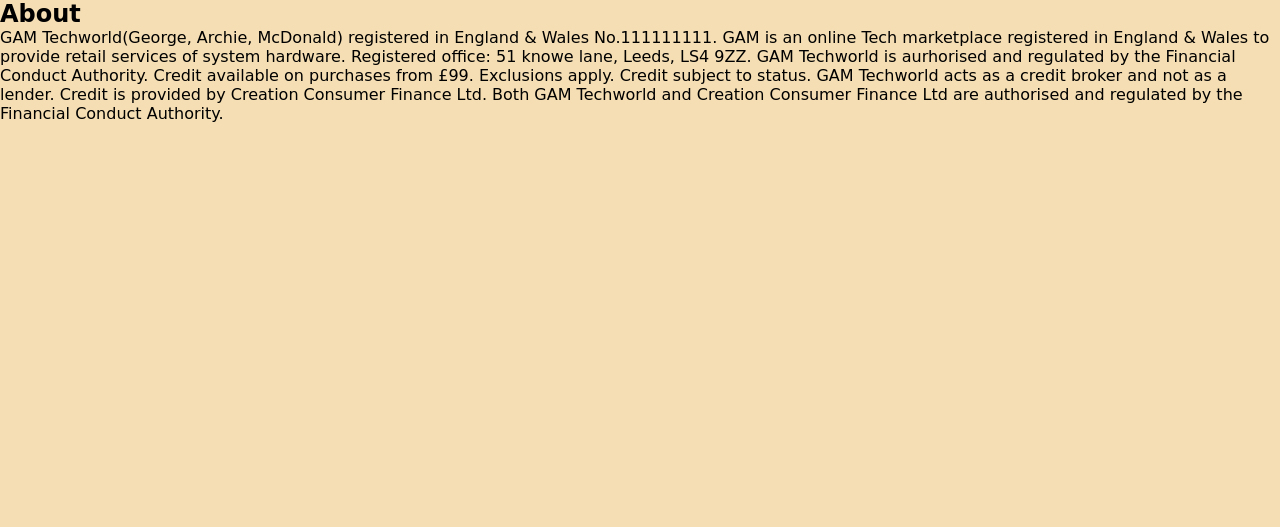
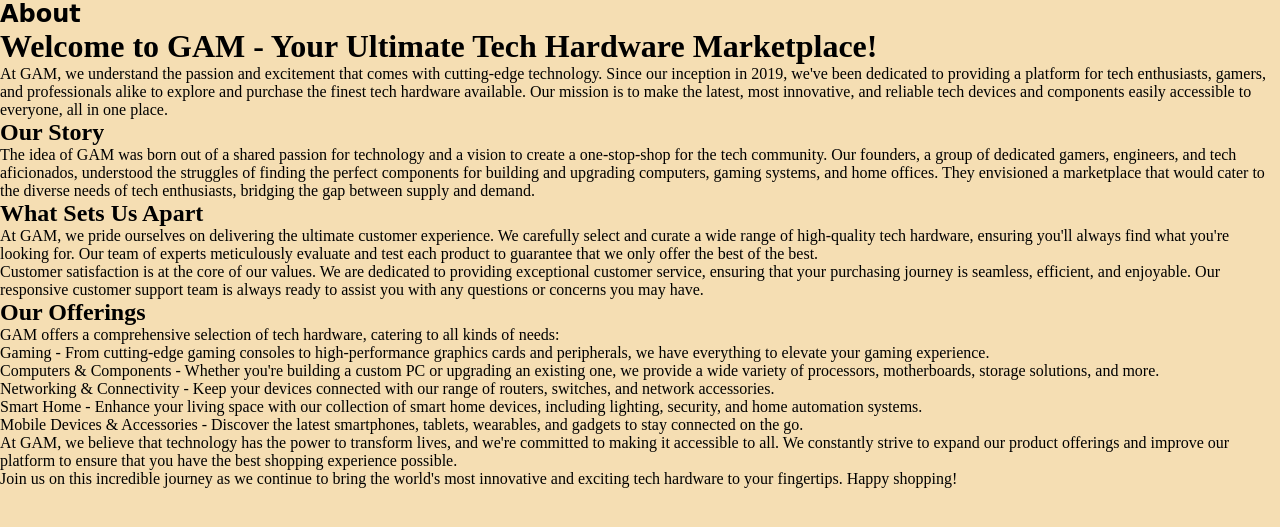
Before and after one commit to Deany256/Team_Project, a Flask app: page /about in a window 1280 px wide. Shown: the part 60-587 px from the top of the page. Run offline with Flask 3, Linux system fonts and the light colour scheme.

Commit message:
Update about.html
extended The about us page

```diff
--- a/templates/about.html
+++ b/templates/about.html
@@ -48,6 +48,29 @@
         <p style="font-family: cursive;">About</p>
     </h2>
 
-    <p style="font-family: cursive;">GAM Techworld(George, Archie, McDonald) registered in England & Wales No.111111111. GAM is an online Tech marketplace registered in England & Wales to provide retail services of system hardware.
+    <title>About Us - GAM</title>
+    <body>
+      <h1>Welcome to GAM - Your Ultimate Tech Hardware Marketplace!</h1>
+      <p>At GAM, we understand the passion and excitement that comes with cutting-edge technology. Since our inception in 2019, we've been dedicated to providing a platform for tech enthusiasts, gamers, and professionals alike to explore and purchase the finest tech hardware available. Our mission is to make the latest, most innovative, and reliable tech devices and components easily accessible to everyone, all in one place.</p>
 
-        Registered office: 51 knowe lane, Leeds, LS4 9ZZ.  GAM Techworld is aurhorised and regulated by the Financial Conduct Authority. Credit available on purchases from £99. Exclusions apply. Credit subject to status. GAM Techworld acts as a credit broker and not as a lender. Credit is provided by Creation Consumer Finance Ltd. Both GAM Techworld and Creation Consumer Finance Ltd are authorised and regulated by the Financial Conduct Authority.</p>
+      <h2>Our Story</h2>
+      <p>The idea of GAM was born out of a shared passion for technology and a vision to create a one-stop-shop for the tech community. Our founders, a group of dedicated gamers, engineers, and tech aficionados, understood the struggles of finding the perfect components for building and upgrading computers, gaming systems, and home offices. They envisioned a marketplace that would cater to the diverse needs of tech enthusiasts, bridging the gap between supply and demand.</p>
+
+      <h2>What Sets Us Apart</h2>
+      <p>At GAM, we pride ourselves on delivering the ultimate customer experience. We carefully select and curate a wide range of high-quality tech hardware, ensuring you'll always find what you're looking for. Our team of experts meticulously evaluate and test each product to guarantee that we only offer the best of the best.</p>
+      <p>Customer satisfaction is at the core of our values. We are dedicated to providing exceptional customer service, ensuring that your purchasing journey is seamless, efficient, and enjoyable. Our responsive customer support team is always ready to assist you with any questions or concerns you may have.</p>
+
+      <h2>Our Offerings</h2>
+      <p>GAM offers a comprehensive selection of tech hardware, catering to all kinds of needs:</p>
+      <ol>
+          <li>Gaming - From cutting-edge gaming consoles to high-performance graphics cards and peripherals, we have everything to elevate your gaming experience.</li>
+          <li>Computers & Components - Whether you're building a custom PC or upgrading an existing one, we provide a wide variety of processors, motherboards, storage solutions, and more.</li>
+          <li>Networking & Connectivity - Keep your devices connected with our range of routers, switches, and network accessories.</li>
+          <li>Smart Home - Enhance your living space with our collection of smart home devices, including lighting, security, and home automation systems.</li>
+          <li>Mobile Devices & Accessories - Discover the latest smartphones, tablets, wearables, and gadgets to stay connected on the go.</li>
+      </ol>
+
+      <p>At GAM, we believe that technology has the power to transform lives, and we're committed to making it accessible to all. We constantly strive to expand our product offerings and improve our platform to ensure that you have the best shopping experience possible.</p>
+      <p>Join us on this incredible journey as we continue to bring the world's most innovative and exciting tech hardware to your fingertips. Happy shopping!</p>
+  </body>
+  </html>
```
